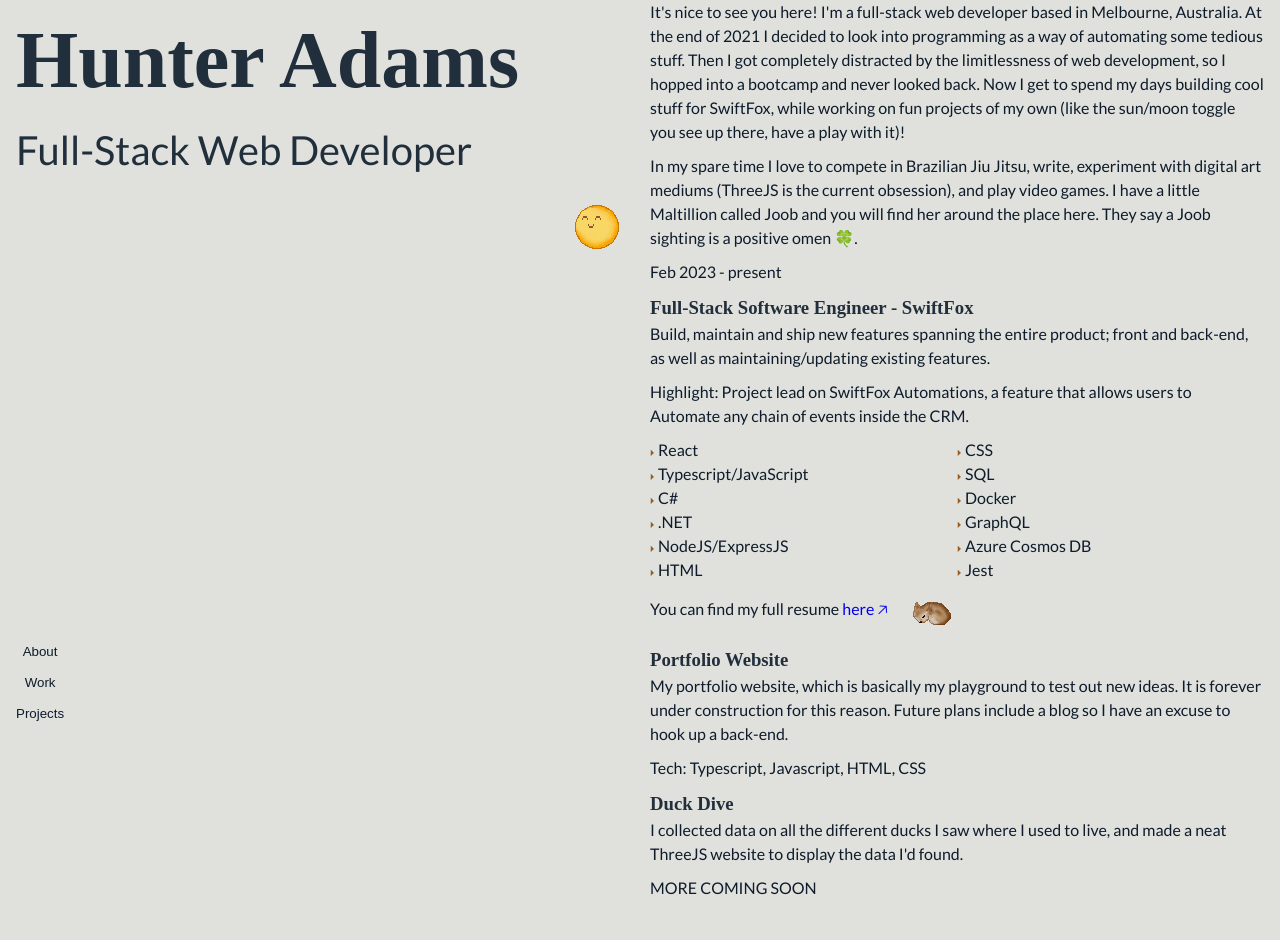
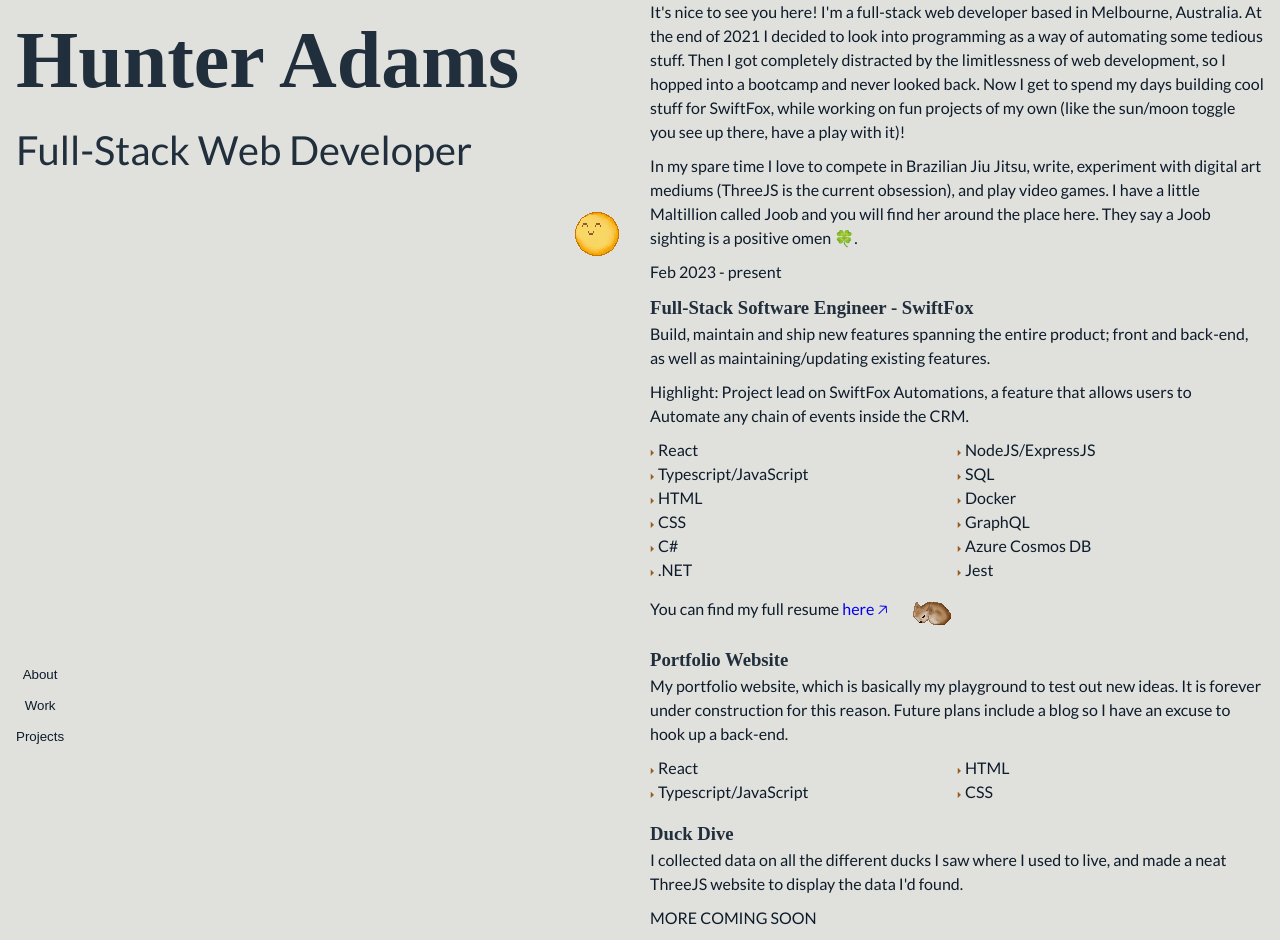
Before and after one commit to hunteradams-dev/hunter-adams-portfolio, a React (Vite) app: page / in a window 1280 px wide. Before the commit the page ends 910 px from the top, so only its background shows below. Built offline with nearby package versions, Linux system fonts and the light colour scheme; a web font is replaced by a local one.

Commit message:
more styling

```diff
--- a/src/components/projects.tsx
+++ b/src/components/projects.tsx
@@ -1,27 +1,38 @@
 import styled from "styled-components";
+import { techStackArr } from "../utils";
 import { SectionHeader } from "./ui-components/section-header";
+import { BulletContainer, TechStackColumn } from "./ui-components/tech-stacks";
 
-const ProjectsDiv = styled.div``;
+const ProjectContainer = styled.div``;
 
 export const ProjectsSection = () => {
+  const itemsColOne = techStackArr.slice(0, 2);
+  const itemsColTwo = techStackArr.slice(2, 4);
   return (
-    <ProjectsDiv>
     <section>
       <SectionHeader text="Projects" />
+      <div style={{ display: "flex", flexDirection: "column", gap: "1rem" }}>
+        <div>
           <h3>Portfolio Website</h3>
           <p>
-          My portfolio website, which is basically my playground to test out new
-          ideas. It is forever under construction for this reason. Future plans
-          include a blog so I have an excuse to hook up a back-end.
+            My portfolio website, which is basically my playground to test out
+            new ideas. It is forever under construction for this reason. Future
+            plans include a blog so I have an excuse to hook up a back-end.
           </p>
-        <p>Tech: Typescript, Javascript, HTML, CSS</p>
+          <BulletContainer>
+            <TechStackColumn items={itemsColOne} />
+            <TechStackColumn items={itemsColTwo} />
+          </BulletContainer>
+        </div>
+        <div>
           <h3>Duck Dive</h3>
           <p>
             I collected data on all the different ducks I saw where I used to
             live, and made a neat ThreeJS website to display the data I'd found.
           </p>
           <p>MORE COMING SOON</p>
+        </div>
+      </div>
     </section>
-    </ProjectsDiv>
   );
 };
--- a/src/components/work.tsx
+++ b/src/components/work.tsx
@@ -1,30 +1,16 @@
 import JoobSleeping from "../images/joob-sleeping-with-shadow";
 import Resume from "../static/hunter-adams-resume-2024.pdf";
+import { techStackArr } from "../utils";
 import { SectionHeader } from "./ui-components/section-header";
 import { BulletContainer, TechStackColumn } from "./ui-components/tech-stacks";
 
-const sfStack = [
-  "React",
-  "Typescript/JavaScript",
-  "C#",
-  ".NET",
-  "NodeJS/ExpressJS",
-  "HTML",
-  "CSS",
-  "SQL",
-  "Docker",
-  "GraphQL",
-  "Azure Cosmos DB",
-  "Jest",
-];
-
-const linkUni = String.fromCodePoint(0x1f865)
+const arrow = String.fromCodePoint(0x1f865)
 
 
 export const WorkSection = () => {
-  const halfway = Math.ceil(sfStack.length / 2);
-  const columnOneItems = sfStack.slice(0, halfway);
-  const columnTwoItems = sfStack.slice(halfway);
+  const halfway = Math.ceil(techStackArr.length / 2);
+  const columnOneItems = techStackArr.slice(0, halfway);
+  const columnTwoItems = techStackArr.slice(halfway);
 
   return (
     <div>
@@ -49,7 +35,7 @@ export const WorkSection = () => {
           <p>
             You can find my full resume
             <a href={Resume} target="_blank">
-              <span> here {linkUni}</span>
+              <span> here {arrow}</span>
             </a>
           </p>
           <JoobSleeping />
--- a/src/styles/global-style.js
+++ b/src/styles/global-style.js
@@ -105,7 +105,6 @@ ${fonts};
     text-decoration: none;
     position: relative
     color: ${({ theme }) => theme.textPrimary};
-    // line-height: 1;
 
      &:visited {
       color: ${({ theme }) => theme.textPrimary};
@@ -125,9 +124,10 @@ ${fonts};
     height: 2px;
     opacity: 0.7;
     border-radius: 4px;
-    background-color: ${({ theme }) => theme.textPrimary};
+    background-color: #2ce522;
     bottom: 0;
     left: 0;
+    color: #2ce522;
     transform-origin: right;
     transform: scaleX(0);
     transition: transform .2s ease-in-out;
@@ -136,5 +136,10 @@ ${fonts};
   a:hover::before {
     transform-origin: left;
     transform: scaleX(1);
+    color: #2ce522;
+  }
+
+  a:hover{
+    color: #2ce522;
   }
 `;
--- /dev/null
+++ b/src/utils/index.ts
@@ -0,0 +1,14 @@
+export const techStackArr = [
+    "React",
+    "Typescript/JavaScript",
+    "HTML",
+    "CSS",
+    "C#",
+    ".NET",
+    "NodeJS/ExpressJS",
+    "SQL",
+    "Docker",
+    "GraphQL",
+    "Azure Cosmos DB",
+    "Jest",
+  ];
```
Lines whose indentation alone changed are shown as unchanged.
